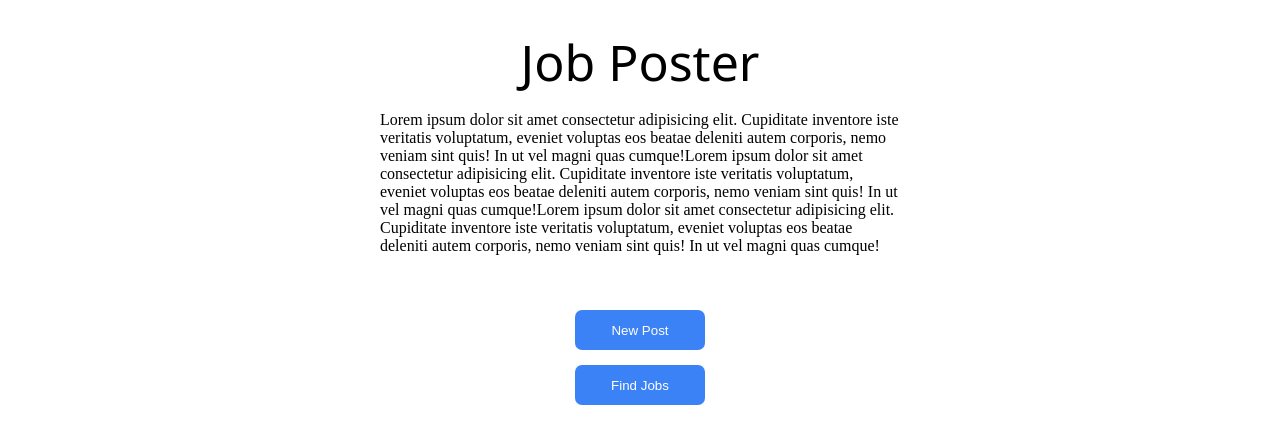
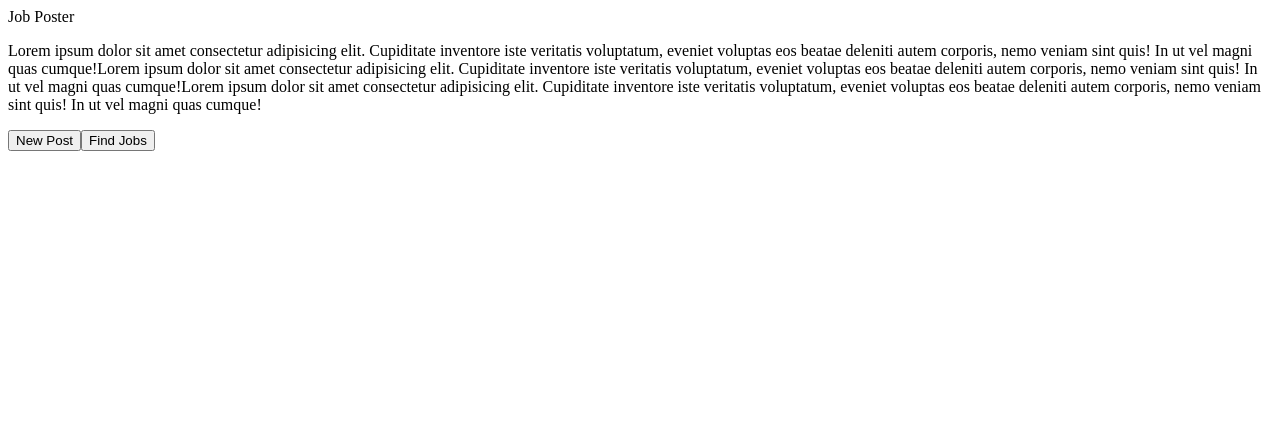
Before and after one commit to Coder030/Job_Poster, a Next.js app: page / in a window 1280 px wide. Shown: the top 444 px of the page. Built offline with nearby package versions, Linux system fonts and the light colour scheme; a web font is replaced by a local one.

Commit message:
I changed .css to .module.css

```diff
--- a/app/layout.tsx
+++ b/app/layout.tsx
@@ -13,3 +13,4 @@ export default function RootLayout({
     </html>
   )
 }
+export const dynamic = 'force-dynamic'
--- a/app/look/style.css
+++ b/app/look/style.module.css
@@ -2,13 +2,19 @@
 @import url('https://fonts.googleapis.com/css2?family=Inter:wght@100;200;300;400;500;600;700;800;900&display=swap');
 @import url('https://fonts.googleapis.com/css2?family=Protest+Revolution&display=swap');
 
-p {
+.e{
   font-size: 20px;
   text-align: center;
   font-family: Inter;
   font-weight: 400;
 }
-h1 {
+.ph{
+  font-size: 20px;
+  text-align: center;
+  font-family: Inter;
+  font-weight: 400;
+}
+.head {
   text-align: center;
   font-size: 45px;
   position: relative;
@@ -25,6 +31,7 @@ h1 {
   border-radius: 5px;
 }
 .inf{
+  text-align: center;
   font-size: 18px;
   font-weight: 600;
 }
@@ -33,6 +40,7 @@ h1 {
   font-family: 'Protest Revolution', sans-serif;
 }
 .comp{
+  text-align: center;
   font-family: 'Protest Revolution';
   font-weight: 600;
   font-size: 23px;
--- a/app/page.tsx
+++ b/app/page.tsx
@@ -1,6 +1,6 @@
 "use client"
 
-import "./styles.css"
+import "./styles.module.css"
 import Link from "next/link"
 import { MdDarkMode } from "react-icons/md";
 import { useEffect, useState } from "react";
@@ -8,10 +8,10 @@ import { useEffect, useState } from "react";
 export default function Page() {
   return(
     <>
-      <header>Job Poster</header>
-      <p>Lorem ipsum dolor sit amet consectetur adipisicing elit. Cupiditate inventore iste veritatis voluptatum, eveniet voluptas eos beatae deleniti autem corporis, nemo veniam sint quis! In ut vel magni quas cumque!Lorem ipsum dolor sit amet consectetur adipisicing elit. Cupiditate inventore iste veritatis voluptatum, eveniet voluptas eos beatae deleniti autem corporis, nemo veniam sint quis! In ut vel magni quas cumque!Lorem ipsum dolor sit amet consectetur adipisicing elit. Cupiditate inventore iste veritatis voluptatum, eveniet voluptas eos beatae deleniti autem corporis, nemo veniam sint quis! In ut vel magni quas cumque!</p>
-      <Link className="link" href="/post"><button>New Post</button></Link>
-      <Link className="link" href="/look"><button>Find Jobs</button></Link>
+      <header className="header">Job Poster</header>
+      <p className="p">Lorem ipsum dolor sit amet consectetur adipisicing elit. Cupiditate inventore iste veritatis voluptatum, eveniet voluptas eos beatae deleniti autem corporis, nemo veniam sint quis! In ut vel magni quas cumque!Lorem ipsum dolor sit amet consectetur adipisicing elit. Cupiditate inventore iste veritatis voluptatum, eveniet voluptas eos beatae deleniti autem corporis, nemo veniam sint quis! In ut vel magni quas cumque!Lorem ipsum dolor sit amet consectetur adipisicing elit. Cupiditate inventore iste veritatis voluptatum, eveniet voluptas eos beatae deleniti autem corporis, nemo veniam sint quis! In ut vel magni quas cumque!</p>
+      <Link className="link" href="/post"><button className="np">New Post</button></Link>
+      <Link className="link" href="/look"><button className="fj">Find Jobs</button></Link>
     </>
   )
 }
--- a/app/post/page.tsx
+++ b/app/post/page.tsx
@@ -1,5 +1,5 @@
 import Link from "next/link"
-import "./style.css"
+import "./style.module.css"
 import { redirect } from "next/navigation";
 
 export default function Page() {
@@ -25,7 +25,7 @@ export default function Page() {
 
       <>
         <h1 className="headering">Post new job</h1>
-        <hr />
+        <hr className="h"/>
         <form action={createAccount} className="form">
 
           <label id="compLab" htmlFor="company">Company: </label>
--- a/app/post/style.css
+++ b/app/post/style.module.css
@@ -26,7 +26,7 @@
   font-family: 'Protest Revolution';
 }
 
-hr{
+.h{
   position: relative;
   top: 9px;
 }
--- a/app/styles.css
+++ b/app/styles.module.css
@@ -1,19 +1,19 @@
 @import url('https://fonts.googleapis.com/css2?family=Rubik+Burned&display=swap');
 
-header {
+.header {
     text-align: center;
     font-size: 50px;
     position: relative;
     top: 20px;
     font-family: 'Rubik Burned', system-ui;
 }
-p{
+.p{
     width: 520px;
     position: relative;
     top: 35px;
     margin: auto;
 }
-button{
+.fj{
     margin: 0 auto;
     display: block;
     width: 130px;
@@ -28,9 +28,27 @@ button{
     text-decoration: none;
     margin-bottom: 15px;
 }
-button:hover{
+.fj:hover{
     background-color: #673bf6;
 }
 .link{
     text-decoration: none;
 }
+.np{
+    margin: 0 auto;
+    display: block;
+    width: 130px;
+    height: 40px;
+    border-radius: 7px;
+    border: none;
+    background-color: #3B82F6;
+    color: white;
+    position: relative;
+    position: relative;
+    top: 90px;
+    text-decoration: none;
+    margin-bottom: 15px;
+}
+.np:hover{
+    background-color: #673bf6;
+}
```
Also changed, not shown: app/look/page.jsx (+4 -4 lines).
